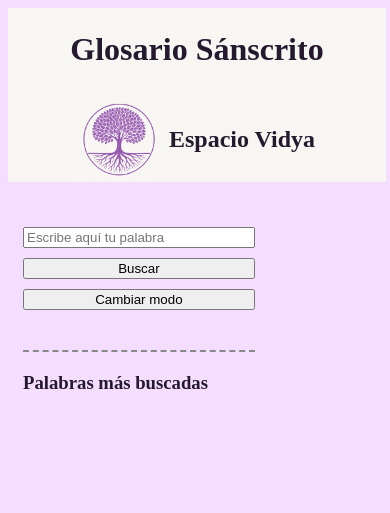
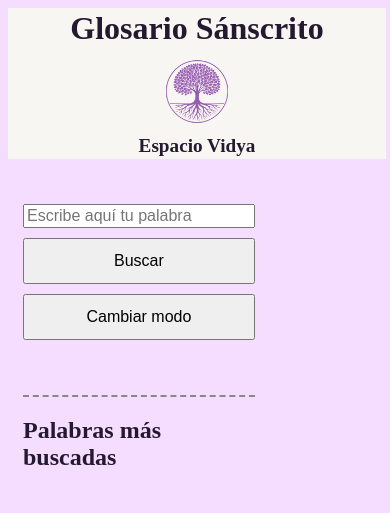
Before and after one commit to sofiamartino300-tech/Glosario-Sanscrito, a plain HTML site: page index.html in a window 390 px wide. Drawn offline with Linux system fonts and the light colour scheme; no server answers.

Commit message:
Update styles.css
Adapting format for cellphones

```diff
--- a/styles.css
+++ b/styles.css
@@ -150,40 +150,95 @@ body.dark-mode .resultado h2 {
 
 @media (max-width: 768px) {
 
+  /* Layout general */
   .contenedor {
-    grid-template-columns: 1fr;
+    display: flex;
+    flex-direction: column;
+    width: 100%;
     padding: 15px;
+    box-sizing: border-box;
+    gap: 25px;
   }
 
+  /* Header */
+  header {
+    flex-direction: column;
+    text-align: center;
+    gap: 10px;
+    padding: 10px;
+  }
+
+  #logo {
+    justify-content: center;
+    flex-direction: column;
+    gap: 8px;
+  }
+
+  #logo img {
+    width: 70px;
+  }
+
+  #titulo h1 {
+    font-size: 2rem;
+    margin: 0;
+  }
+
+  #logo h2 {
+    font-size: 1.2rem;
+    margin: 0;
+  }
+
+  /* Columna principal */
   #buscarla {
-    border-right: none;
+    flex: none;
+    width: 100%;
+    border-right: none !important;
     padding-right: 0;
   }
 
+  /* Sidebar */
   .sidebar {
+    flex: none;
+    width: 100%;
     padding-left: 0;
     padding-top: 20px;
     border-top: 2px dashed #888;
   }
 
-  header {
-    flex-direction: column;
-    text-align: center;
-    gap: 10px;
-  }
-
-  #logo {
-    justify-content: center;
-  }
-
+  /* Formulario */
   input,
   button {
     width: 100%;
     box-sizing: border-box;
+    font-size: 1rem;
     margin-bottom: 10px;
   }
 
+  button {
+    padding: 12px;
+  }
+
+  /* Resultado */
   .resultado {
+    width: 100%;
+    max-width: 100%;
     text-align: left;
+    line-height: 1.9;
+    font-size: 1.15rem;
+    margin-top: 20px;
+  }
+
+  .resultado h2 {
+    font-size: 2.2rem;
+    margin-bottom: 15px;
+  }
+
+  /* Palabras más buscadas */
+  .sidebar h3 {
+    font-size: 1.5rem;
+  }
+
+  .sidebar ul {
+    font-size: 1.1rem;
   }
 }
```
